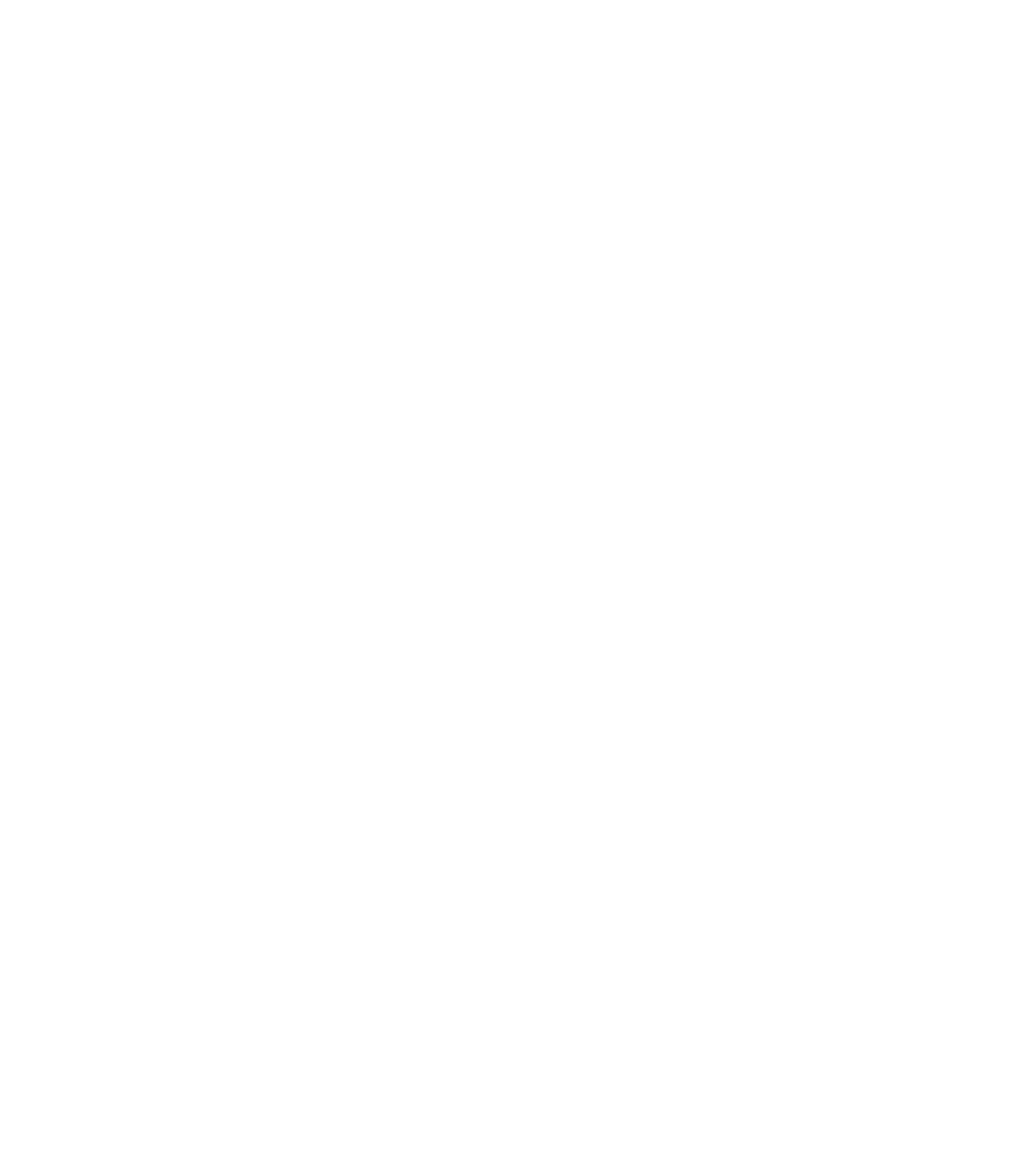
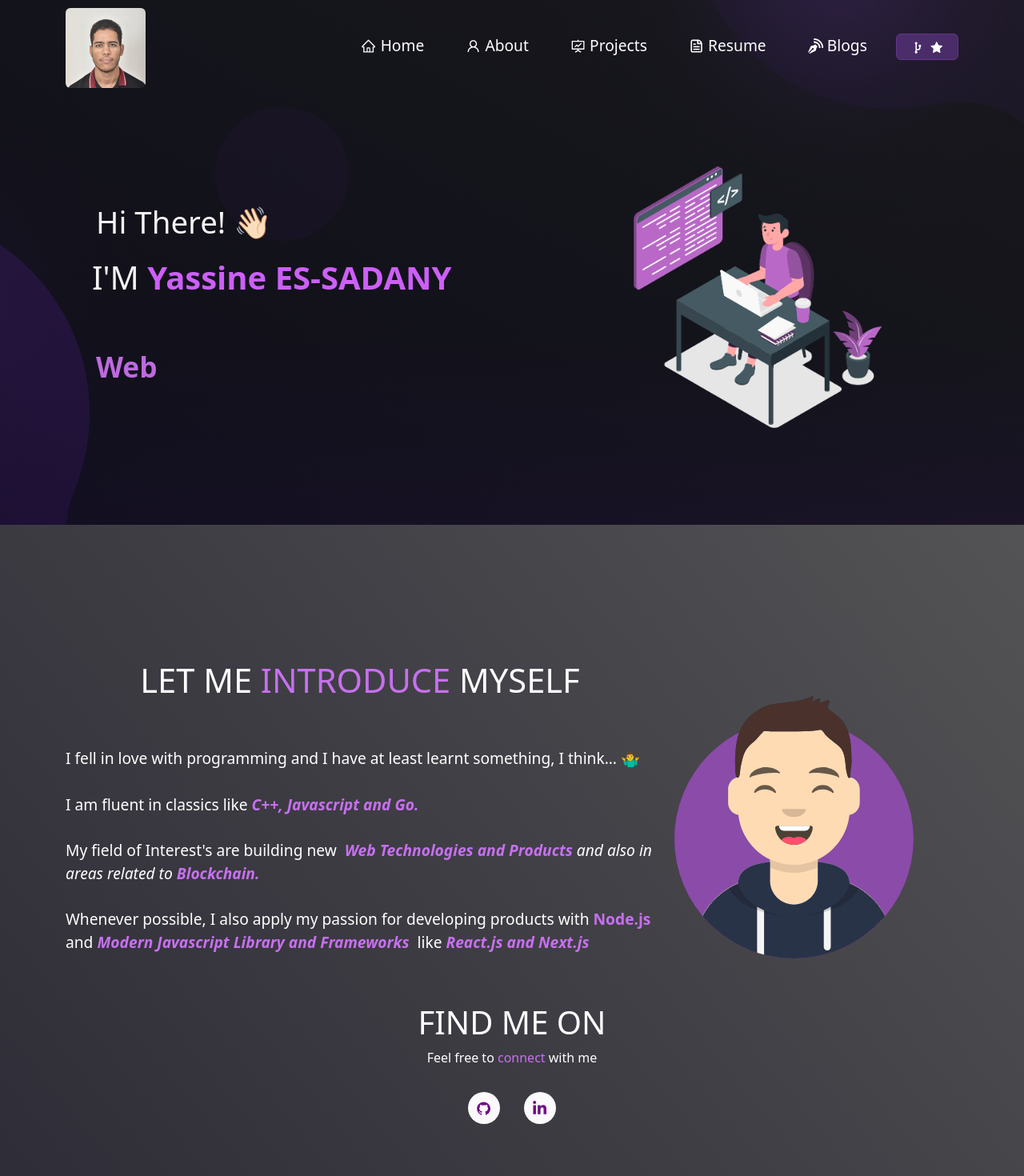
Before and after one commit to essadany/my-portfolio, a Next.js app: page / in a window 1280 px wide. Before the commit this address had no page. Shown: the top 1470 px of the page at 80% size. Before the commit the page ends 800 px from the top, so only its background shows below. Built offline with nearby package versions, Linux system fonts and the light colour scheme.

Commit message:
fix some css

```diff
--- a/src/app/About/page.js
+++ b/src/app/About/page.js
@@ -32,7 +32,7 @@
             style={{ paddingTop: "120px", paddingBottom: "50px" }}
             className="about-img"
           >
-            <Image src="public/Assets/about.png" width={1000} height={1000} alt="about" className="img-fluid" />
+            <Image src="/Assets/about.png" width={1000} height={1000} alt="about" className="img-fluid" />
           </Col>
         </Row>
         <h1 className="project-heading">
--- a/src/app/Home/Home2.js
+++ b/src/app/Home/Home2.js
@@ -54,7 +54,7 @@
           </Col>
           <Col md={4} className="myAvtar">
             <Tilt>
-              <Image src="public/Assets/avatar.svg" width={300} height={300} className="img-fluid" alt="avatar" />
+              <Image src="/Assets/avatar.svg" width={300} height={300} className="img-fluid" alt="avatar" />
             </Tilt>
           </Col>
         </Row>
@@ -77,17 +77,7 @@
               </li>
               <li className="social-icons">
                 <a
-                  href="https://twitter.com/essadany"
-                  target="_blank"
-                  rel="noreferrer"
-                  className="icon-colour  home-social-icons"
-                >
-                  <AiOutlineTwitter />
-                </a>
-              </li>
-              <li className="social-icons">
-                <a
-                  href="https://www.linkedin.com/in/essadany/"
+                  href="https://www.linkedin.com/in/yassine-es-sadany-7046b9181/"
                   target="_blank"
                   rel="noreferrer"
                   className="icon-colour  home-social-icons"
@@ -95,16 +85,7 @@
                   <FaLinkedinIn />
                 </a>
               </li>
-              <li className="social-icons">
-                <a
-                  href="https://www.instagram.com/essadany"
-                  target="_blank"
-                  rel="noreferrer"
-                  className="icon-colour home-social-icons"
-                >
-                  <AiFillInstagram />
-                </a>
-              </li>
+
             </ul>
           </Col>
         </Row>
--- a/src/app/Home/page.js
+++ b/src/app/Home/page.js
@@ -9,7 +9,7 @@
 function Home() {
   return (
     <section>
-      <Container fluid className="home-section" id="home">
+      <Container fluid className="home-section"  id="home">
         <Particle />
         <Container className="home-content">
           <Row>
@@ -33,9 +33,9 @@
 
             <Col md={5} style={{ paddingBottom: 20 }}>
               <Image
-                src="public/Assets/home-main.svg"
-                width={300}
-                height={300}
+                src="/Assets/home-main.svg"
+                width={400}
+                height={400}
                 alt="home pic"
                 className="img-fluid"
                 style={{ maxHeight: "450px" }}
--- a/src/app/components/Navbar.js
+++ b/src/app/components/Navbar.js
@@ -33,7 +33,7 @@
     <Navbar expanded={expand} fixed="top" expand="md" className={navColour ? "sticky" : "navbar"}>
       <Container>
         <Navbar.Brand href="/" className="d-flex">
-          <Image src="/assets/logo.png" width={100} height={100} alt="brand" className="rounded" />
+          <Image src="/Assets/logo.png" width={100} height={100} alt="brand" className="rounded" />
         </Navbar.Brand>
         <Navbar.Toggle
           aria-controls="responsive-navbar-nav"
--- a/src/app/globals.css
+++ b/src/app/globals.css
@@ -254,6 +254,14 @@
   padding-top: 80px !important;
 }
 
+
+.App{
+  position: relative;
+  z-index: -2;
+  background-image: var(--image-gradient), url(../../public/Assets/galaxy.avif);
+  background-position: top center;
+  background-repeat: no-repeat;
+}
 .home-section {
   position: relative;
   z-index: -1;
--- a/src/app/page.js
+++ b/src/app/page.js
@@ -1,6 +1,5 @@
 // app/page.js
-import { redirect } from "next/navigation";
-
+import Home from "./Home/page";
 export default function HomePage() {
-  redirect("/Home");
+  return <Home />;
 }
```
Also changed, not shown: public/Assets/galaxy.avif (added).
